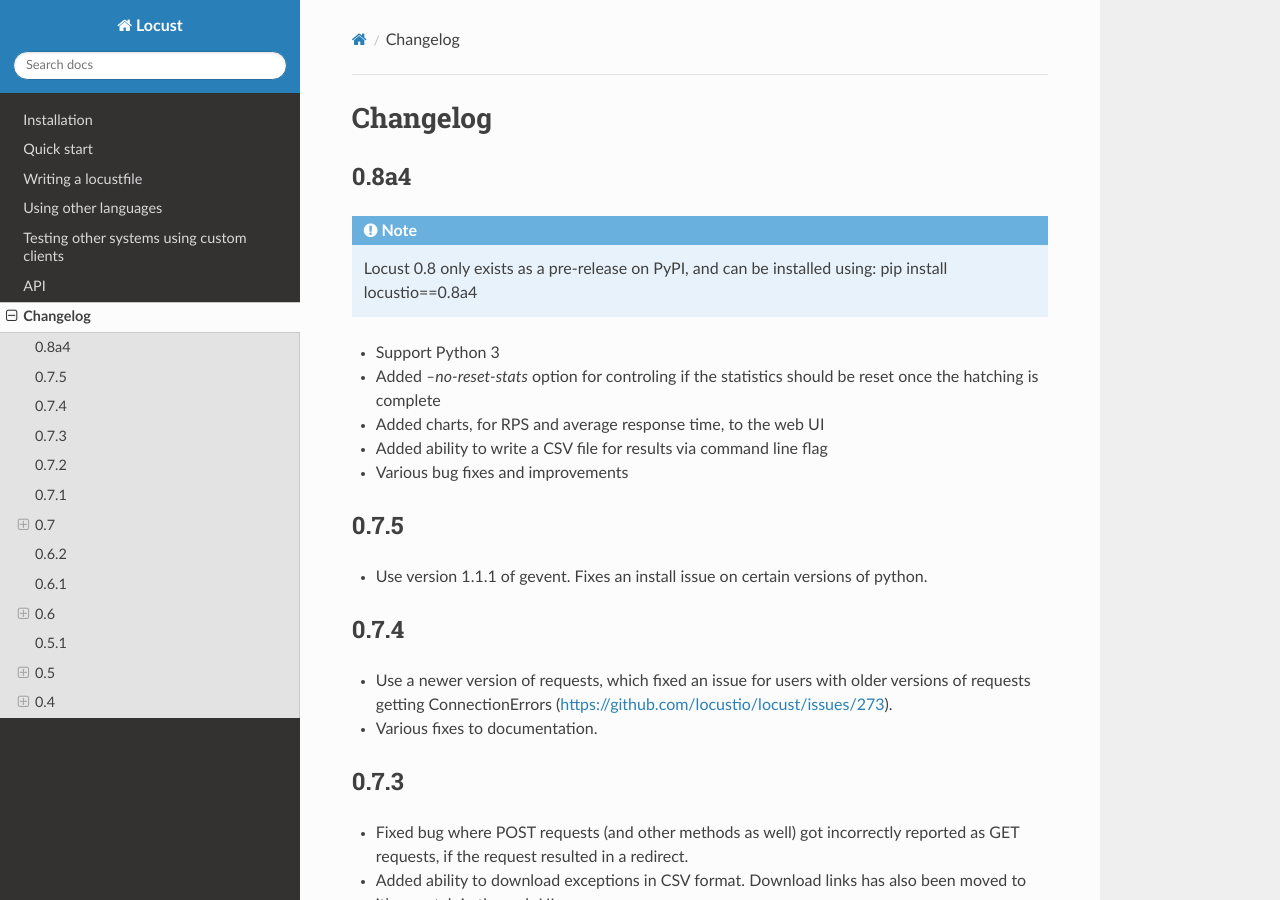
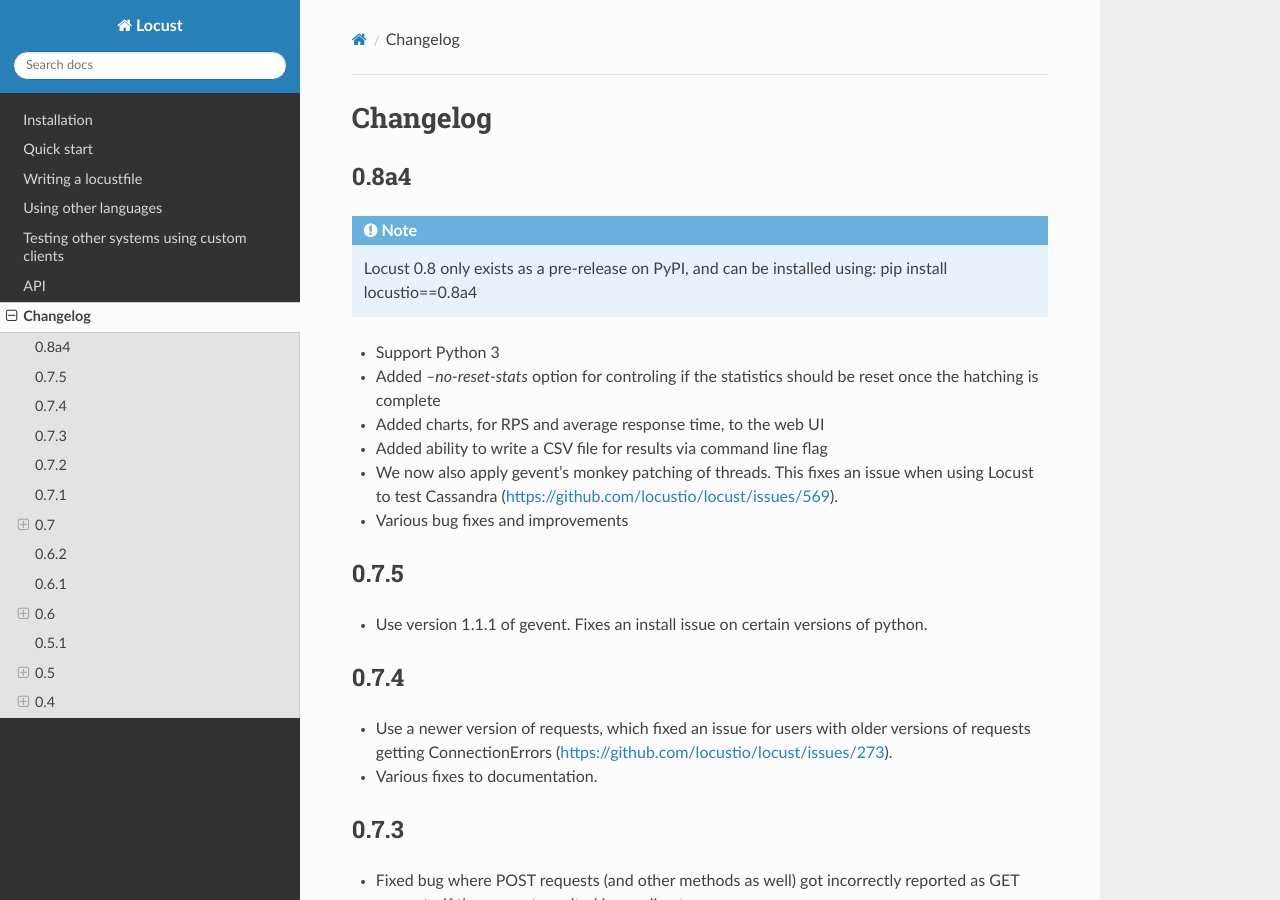
Before and after one commit to locustio/locust, a Sphinx documentation site: the page built from docs/changelog.rst, in a window 1280 px wide and 900 px high. Built offline with Sphinx 7.4.7 and the Read the Docs theme 2.0.0, drawn with Linux system fonts in a browser that asks for light colours; pages that are not in the unit, such as notebooks, are missing from menus.

Commit message:
Improved changelog

```diff
--- a/docs/changelog.rst
+++ b/docs/changelog.rst
@@ -15,6 +15,8 @@
   the hatching is complete
 * Added charts, for RPS and average response time, to the web UI
 * Added ability to write a CSV file for results via command line flag
+* We now also apply gevent's monkey patching of threads. This fixes an issue when
+  using Locust to test Cassandra (https://github.com/locustio/locust/issues/569).
 * Various bug fixes and improvements
 
 
```
